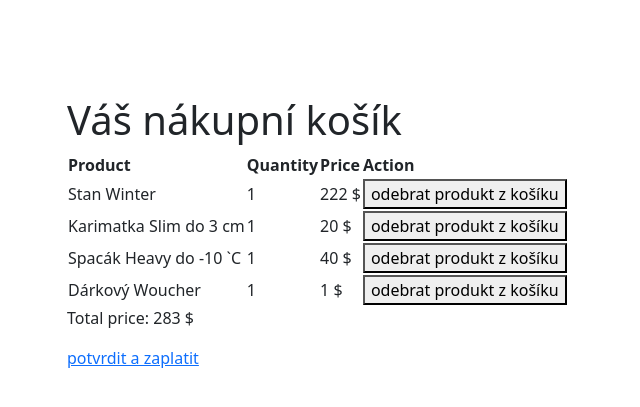
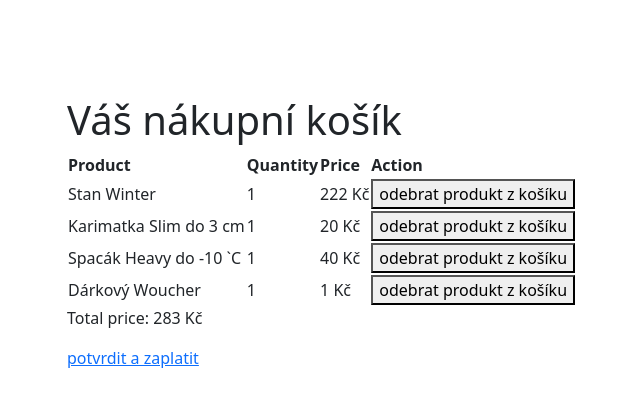
Before and after one commit to RiSOOO/PROJECT_CARRY_LESS, a Django app: page /cart/ in a window 1280 px wide. Shown: the part 56-463 px from the top of the page, without its empty margins (15-655 px from the left). Run offline with Django 4.2, Linux system fonts and the light colour scheme; a user stored in the database is signed in; data comes from the database, SQL or seed files in the repository.

Commit message:
feat: uprava premissions a syntaxe v kosiku

```diff
--- a/Carry_less/viewer/models.py
+++ b/Carry_less/viewer/models.py
@@ -42,6 +42,7 @@ class CartItem(models.Model):
     def total_price(self):
         return self.quantity * self.product.price
 
+
 class Invoice(models.Model):
     user = models.ForeignKey(User, on_delete=models.CASCADE)
     text_of_invoice = models.TextField(max_length=2000)
--- a/Carry_less/viewer/templates/cart.html
+++ b/Carry_less/viewer/templates/cart.html
@@ -18,7 +18,7 @@
                 <tr>
                     <td>{{ item.product.name }}</td>
                     <td>{{ item.quantity }}</td>
-                    <td>{{ item.product.price }} $</td>
+                    <td>{{ item.product.price }} Kč</td>
                     <td>
                         <form method="get" action="{% url 'remove_from_cart' item.product.id %}">
                             {% csrf_token %}
@@ -30,7 +30,7 @@
             </tbody>
         </table>
 
-        <p>Total price: {{ total_price }} $</p>
+        <p>Total price: {{ total_price }} Kč</p>
 
         <a href="{%url 'checkout'%}">potvrdit a zaplatit</a>
     {% else %}
--- a/Carry_less/viewer/views.py
+++ b/Carry_less/viewer/views.py
@@ -43,7 +43,7 @@ class ProductsView(PermissionRequiredMixin, TemplateView):
     extra_context = {
     "all_products": Product.objects.all()
     }
-    permission_required = "viewer.view_productfeature"
+    permission_required = "viewer.view_product"
 
 
 class ProductsCreateView(LoginRequiredMixin,CreateView):
```
